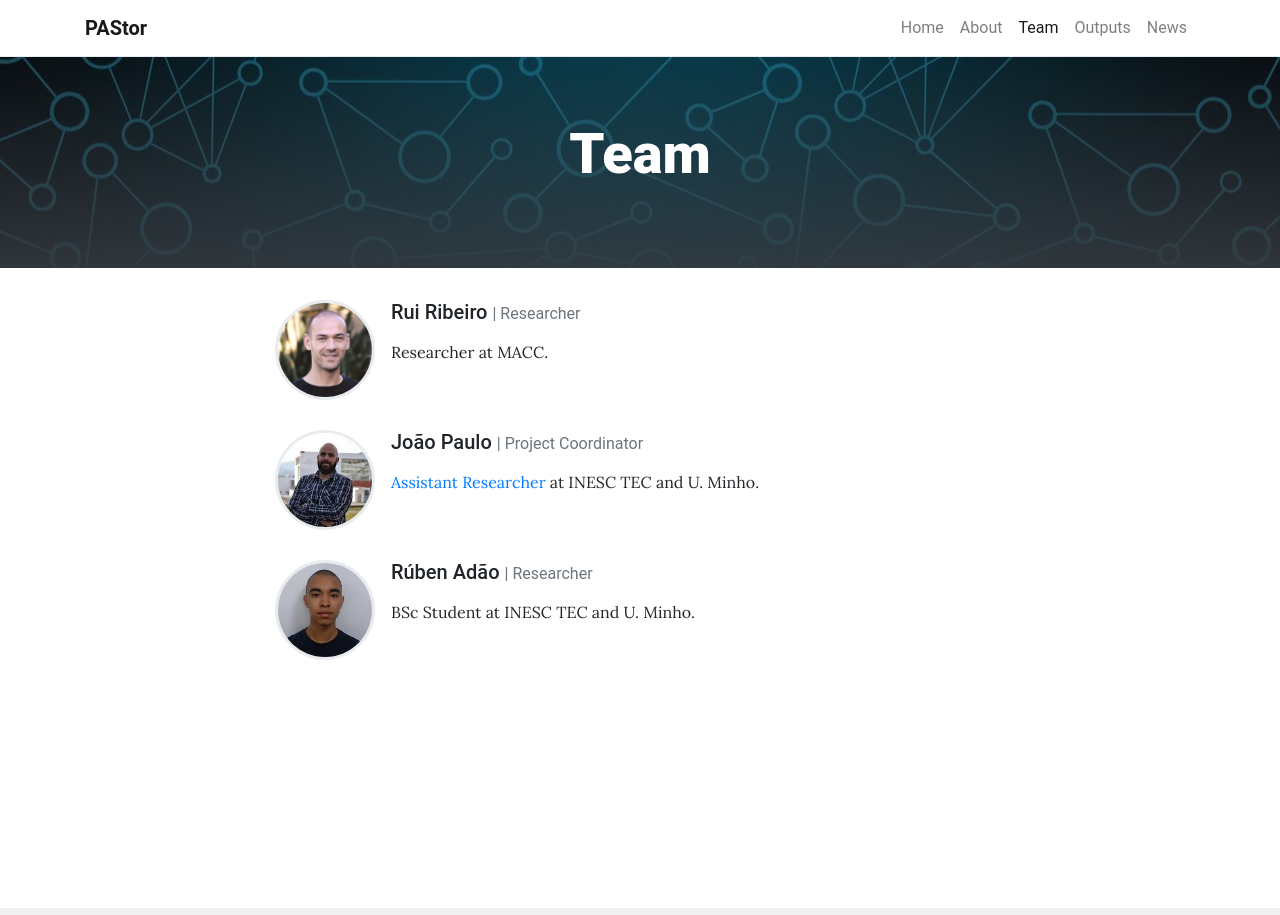
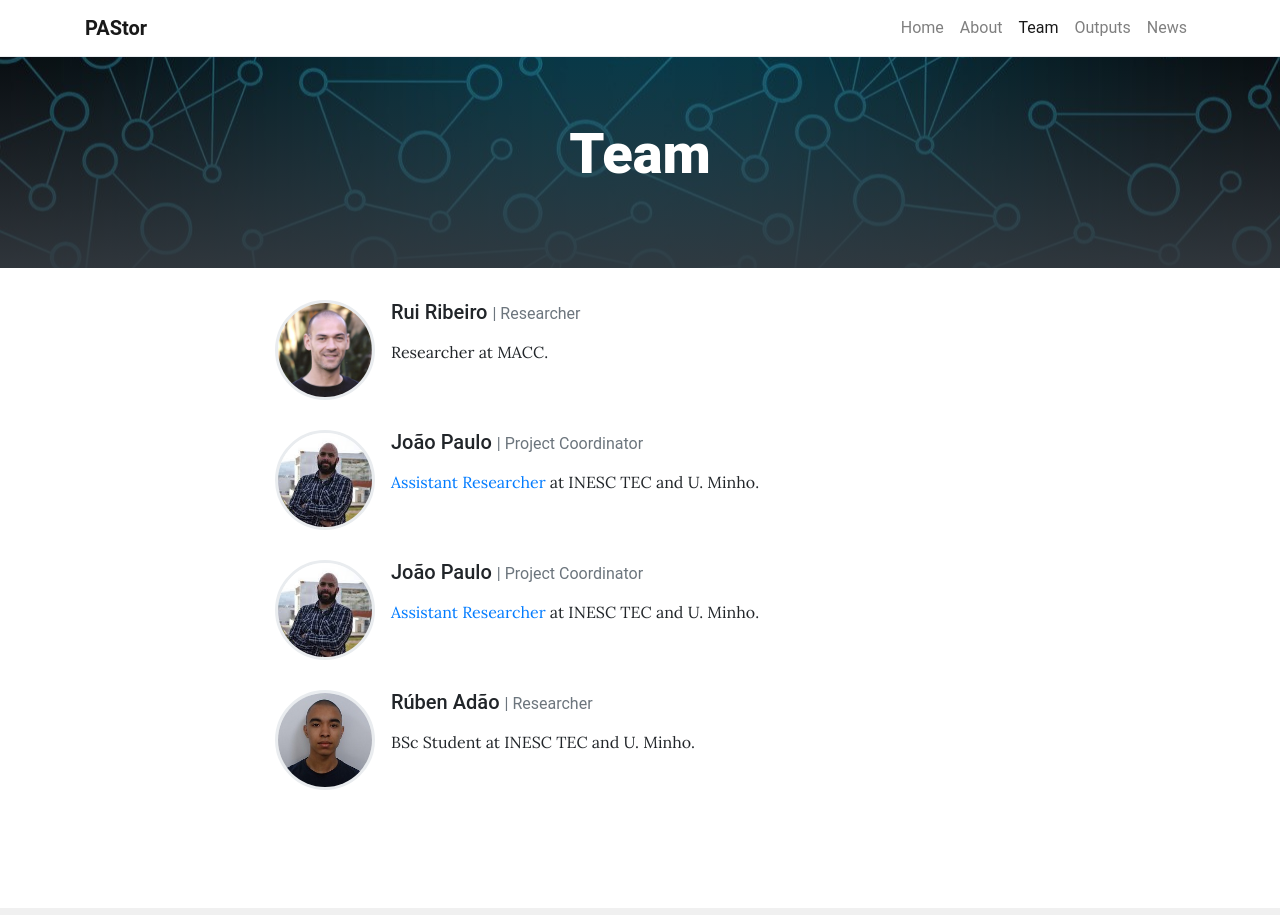
Before and after one commit to invisiblelab-dev/invisible-storage-project-website, a Jekyll site: the page built from pages/team.md, in a window 1280 px wide, cut to the strip 0-915 px from the top of the page. Built offline with Jekyll 4.4.1, drawn with Linux system fonts in a browser that asks for light colours.

Commit message:
Update team.yml

```diff
--- a/_data/team.yml
+++ b/_data/team.yml
@@ -12,6 +12,13 @@
   description: > # Can be Markdown
     [Assistant Researcher](https://www.inesctec.pt/en/people/joao-tiago-paulo) at INESC TEC and U. Minho.
 
+- name: João Paulo
+  role: Project Coordinator
+  image: assets/img/jtpaulo.jpg
+  description: >
+    [Assistant Researcher](https://www.inesctec.pt/en/people/joao-tiago-paulo) at INESC TEC and U. Minho.
+
+
 - name: Rúben Adão
   role: Researcher # Will appear next to name
   image: assets/img/ruben.jpg # Can be external link
```
